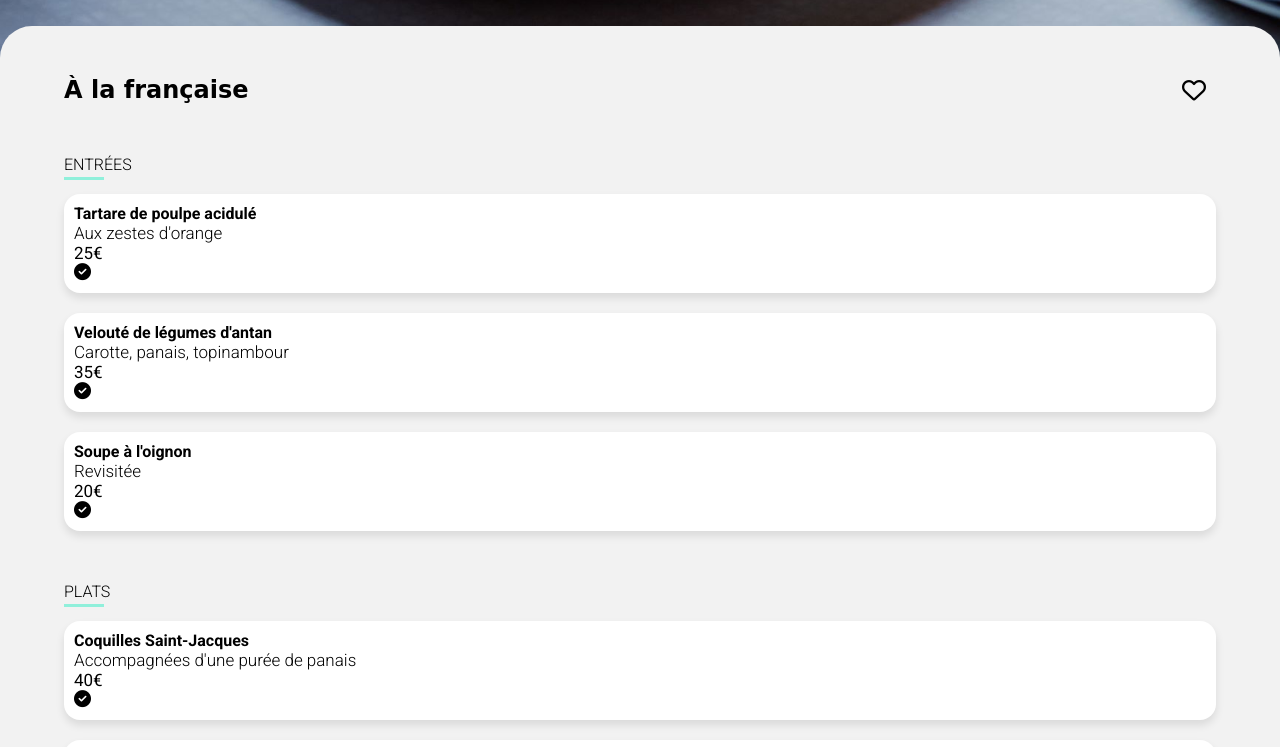
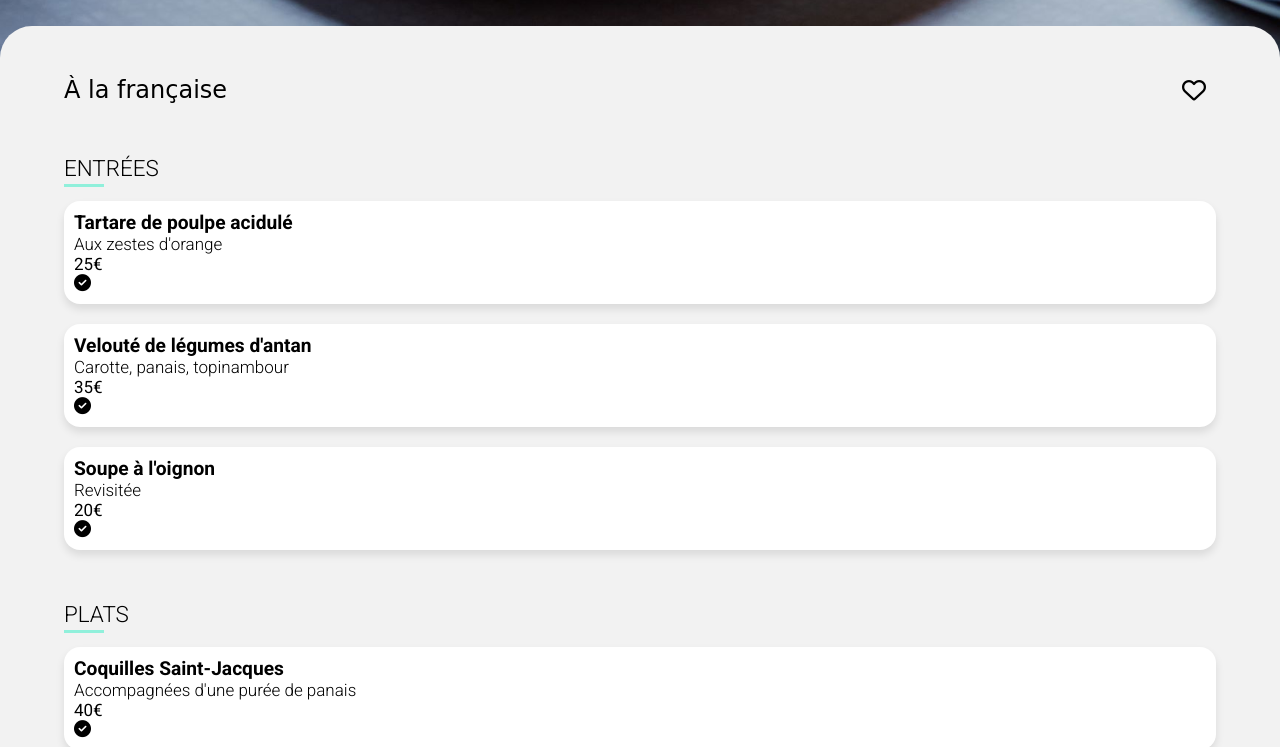
Before and after one commit to diellatseng/ChingYaoTseng_3_20042021, a website: page menus/a-la-francaise.html in a window 1280 px wide. Shown: the part 845-1592 px from the top of the page. Drawn offline with Linux system fonts and the light colour scheme; a web font is replaced by a local one.

Commit message:
modify typography

```diff
--- a/sass/base/_reset.scss
+++ b/sass/base/_reset.scss
@@ -76,6 +76,9 @@ th {
   padding: 0;
 }
 
+//
+// Reset link styles
+//
 a,
 a:link,
 a:visited,
--- a/sass/base/_typography.scss
+++ b/sass/base/_typography.scss
@@ -3,12 +3,9 @@ $font-family-cursive:   'Shrikhand', cursive;
 
 $font-size-base: 17px;
 $h1-font-size: 1.5rem;
-$h2-font-size: 1.2rem;
-$h3-font-size: 1rem;
+$h2-font-size: 1.4rem;
+$h3-font-size: 1.2rem;
 $h4-font-size: 1.2rem;
-
-$home-h2-font-size: 1.5rem;
-$menu-h2-font-size: 1rem;
 
 $light:    300;
 $normal:   400;
@@ -19,38 +16,36 @@ body {
     font-size: $font-size-base;
 }
 
-h1.home-title,
+h1 { font-size: $h1-font-size;}
+h2 { font-size: $h2-font-size;}
+h3 { font-size: $h3-font-size;}
+h4 { font-size: $h4-font-size;}
+
+h1,
+h4 {
+    font-family: $font-family-cursive;
+}
+
 h2,
 h3,
 p {
     font-family: $font-family-base;
 }
 
-h1.menu-title,
-h4 {
-    font-family: $font-family-cursive;
+h1,
+h4,
+p {
+    font-weight: $normal;
 }
 
-h1, h2 {
-    font-size: $h1-font-size;
-}
-h3, h4 {
-    font-size: $h3-font-size;
-}
-
-h1,
 h2,
 h3 {
     font-weight: $bold;
 }
 
-h4,
-p {
-    font-weight: $normal;
-}
 
 h2.menu-catagory__title {
-    font-size: $menu-h2-font-size;
+    font-size: $h2-font-size;
     font-weight: $light;
     text-transform: uppercase;
 }
```
Also changed, not shown: css/main.css, 1 other file.
